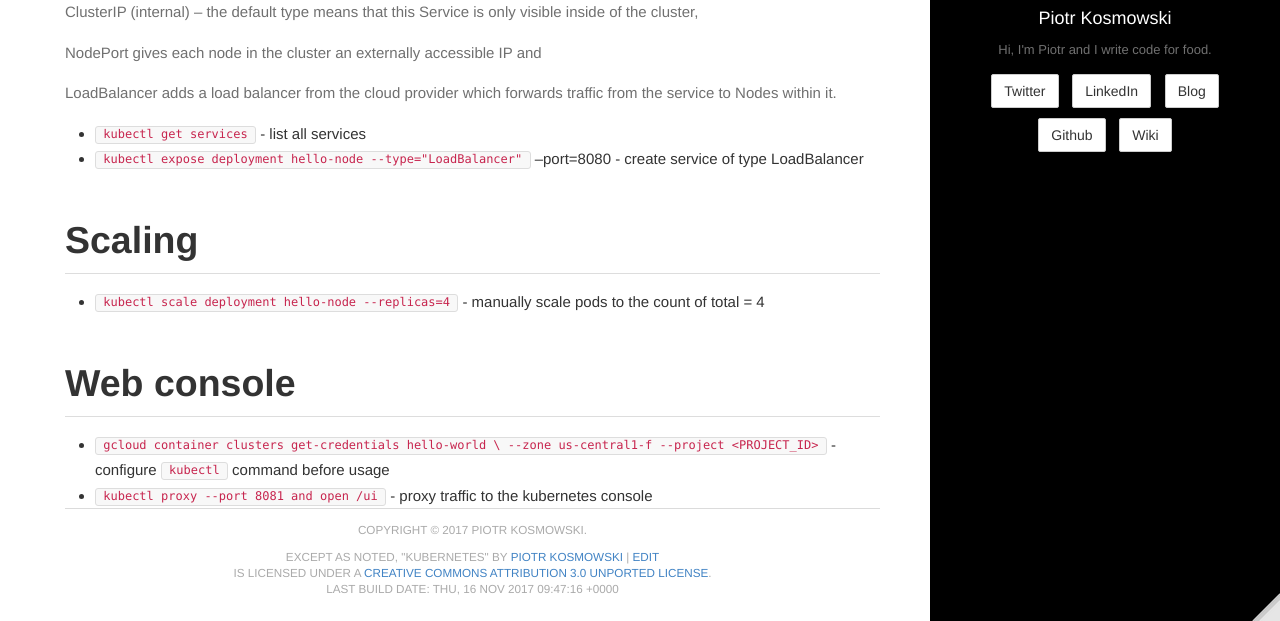
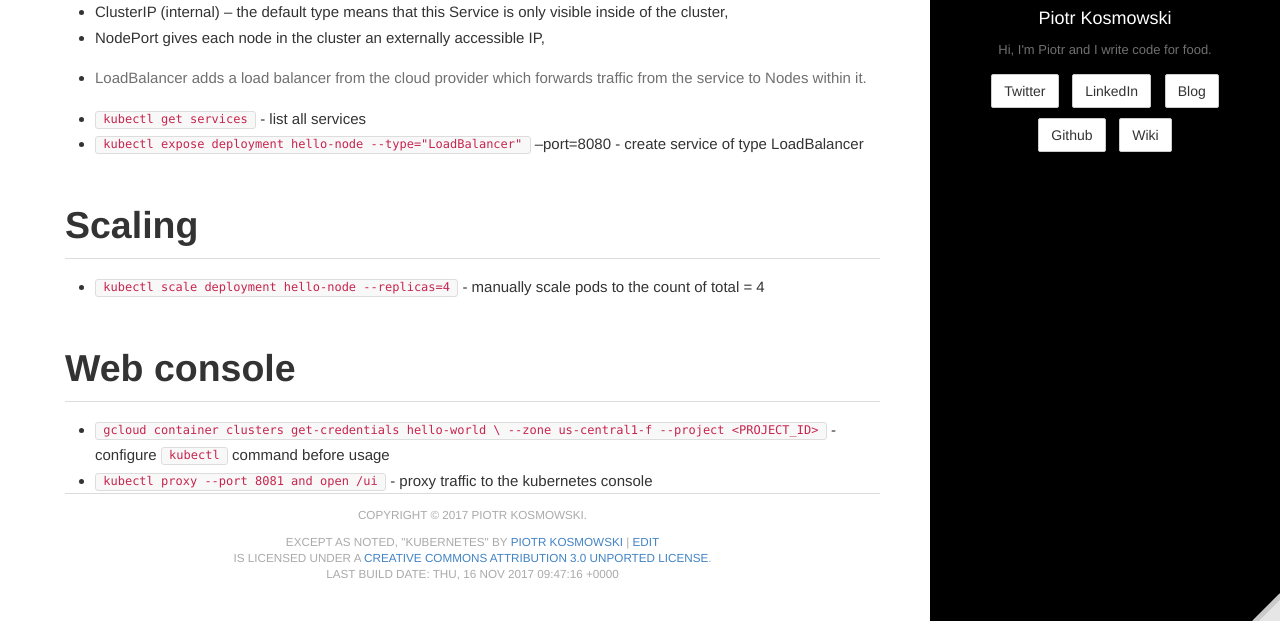
Before and after one commit to kospiotr/kospiotr.github.io, a Jekyll site: the page built from wiki/kubernetes.md, in a window 1280 px wide and 900 px high, scrolled down 2416 px, cut to the strip 279-900 px from the top of the window. Built offline with Jekyll 4.4.1, drawn with Linux system fonts in a browser that asks for light colours.

Commit message:
Update kubernetes.md

```diff
--- a/wiki/kubernetes.md
+++ b/wiki/kubernetes.md
@@ -86,20 +86,15 @@
 
 
 # Services
+
 Currently there are three types:
+* ClusterIP (internal) -- the default type means that this Service is only visible inside of the cluster,
+* NodePort gives each node in the cluster an externally accessible IP,
+* LoadBalancer adds a load balancer from the cloud provider which forwards traffic from the service to Nodes within it.
 
 
-ClusterIP
- (internal) -- the default type means that this Service is only visible inside of the cluster,
-
-NodePort
- gives each node in the cluster an externally accessible IP and
-
-LoadBalancer
- adds a load balancer from the cloud provider which forwards traffic from the service to Nodes within it.
 * `kubectl get services` - list all services
 * `kubectl expose deployment hello-node --type="LoadBalancer"` --port=8080 - create service of type LoadBalancer
-
 
 # Scaling
 * `kubectl scale deployment hello-node --replicas=4` - manually scale pods to the count of total = 4
```
